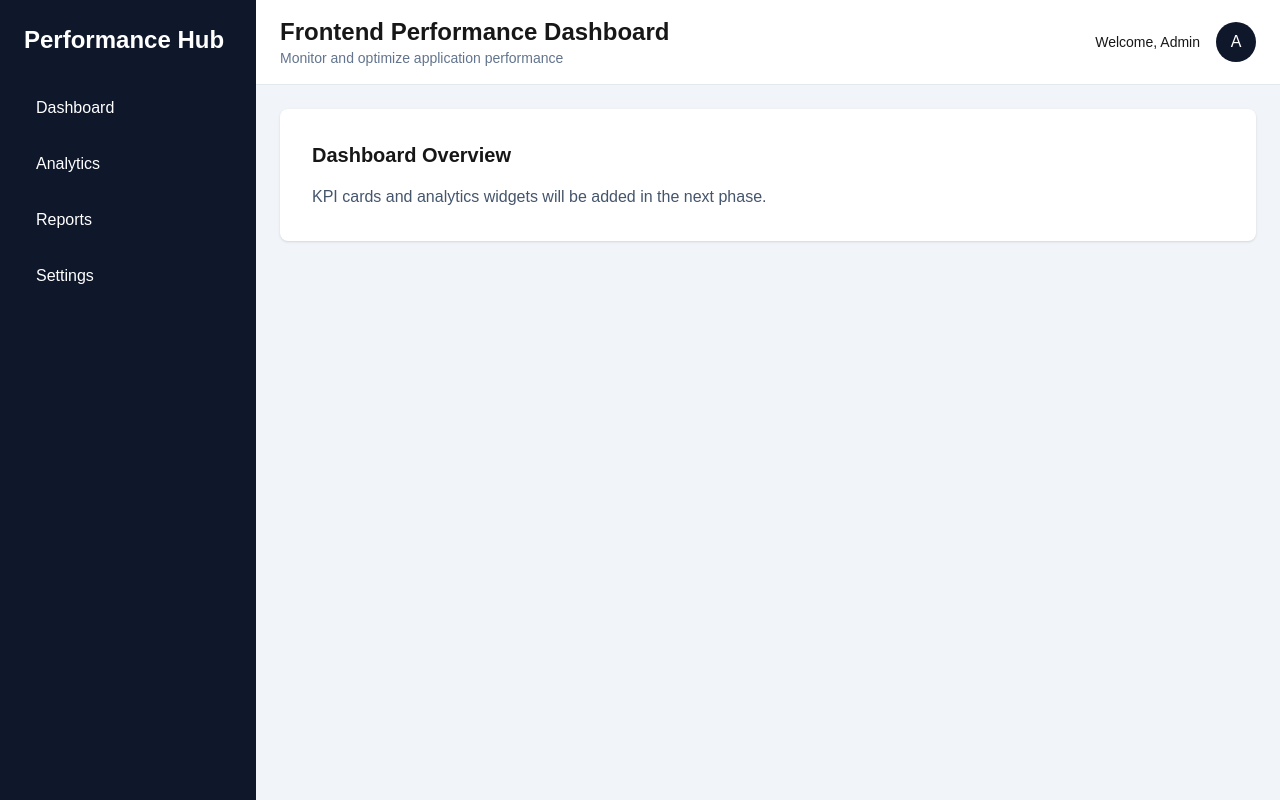
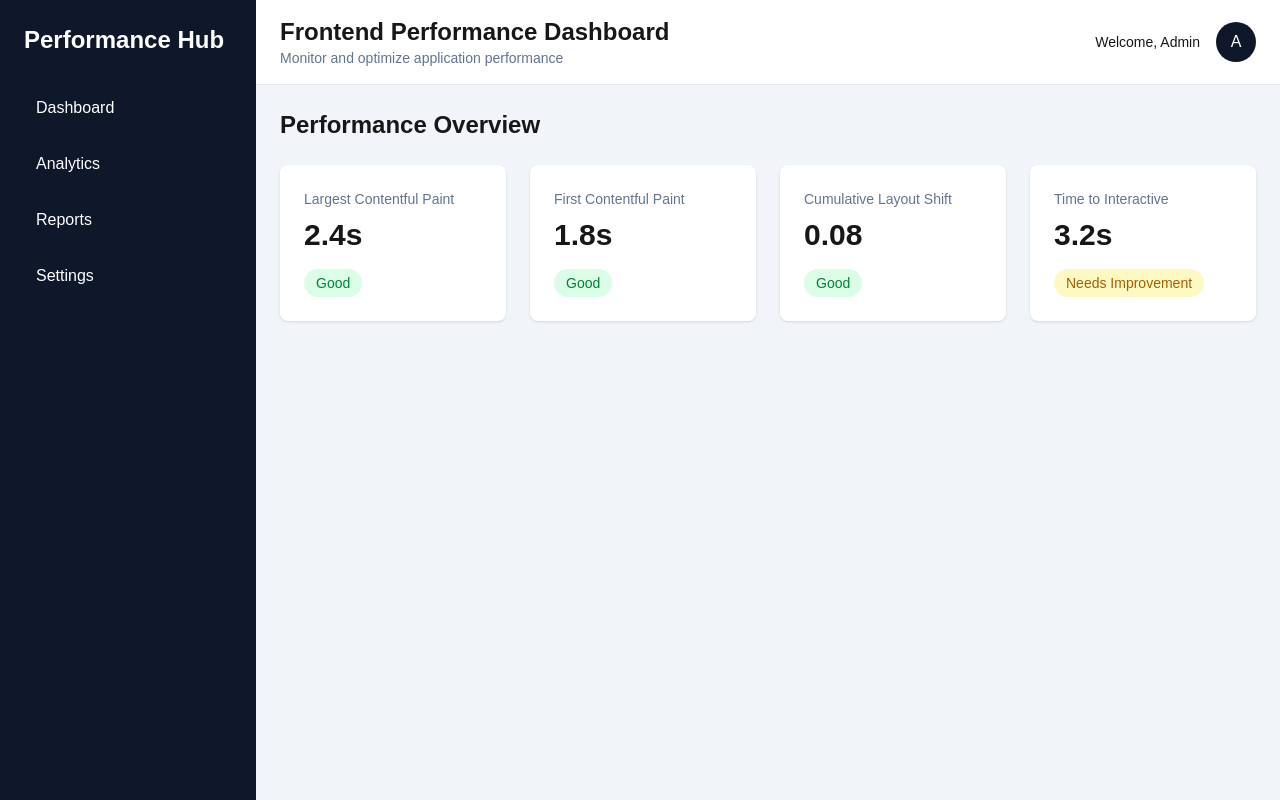
Before and after one commit to Yuvarani-UI/frontend-performance-dashboard, a Next.js app: page / in a window 1280 px wide. Built offline with nearby package versions, Linux system fonts and the light colour scheme.

Commit message:
feat: add dashboard KPI metric cards

```diff
--- a/app/page.tsx
+++ b/app/page.tsx
@@ -1,17 +1,47 @@
-import DashboardLayout from '../src/components/layout/dashboardlayout'
+import DashboardLayout from '../src/components/layout/dashboardlayout';
+import StatsCard from '@/src/components/dashboard/statscard';
+
+const metrics = [
+  {
+    title: 'Largest Contentful Paint',
+    value: '2.4s',
+    status: 'Good',
+  },
+  {
+    title: 'First Contentful Paint',
+    value: '1.8s',
+    status: 'Good',
+  },
+  {
+    title: 'Cumulative Layout Shift',
+    value: '0.08',
+    status: 'Good',
+  },
+  {
+    title: 'Time to Interactive',
+    value: '3.2s',
+    status: 'Needs Improvement',
+  },
+];
 
 export default function Home() {
   return (
     <DashboardLayout>
-      <div className="rounded-lg bg-white p-8 shadow">
-        <h2 className="mb-4 text-xl font-semibold">
-          Dashboard Overview
+      <div>
+        <h2 className="mb-6 text-2xl font-semibold">
+          Performance Overview
         </h2>
 
-        <p className="text-slate-600">
-          KPI cards and analytics widgets will be added
-          in the next phase.
-        </p>
+        <div className="grid gap-6 md:grid-cols-2 xl:grid-cols-4">
+          {metrics.map((metric) => (
+            <StatsCard
+              key={metric.title}
+              title={metric.title}
+              value={metric.value}
+              status={metric.status}
+            />
+          ))}
+        </div>
       </div>
     </DashboardLayout>
   );
--- /dev/null
+++ b/src/components/dashboard/statscard.tsx
@@ -0,0 +1,33 @@
+type StatsCardProps = {
+  title: string;
+  value: string;
+  status: string;
+};
+
+export default function StatsCard({
+  title,
+  value,
+  status,
+}: StatsCardProps) {
+  return (
+    <div className="rounded-lg bg-white p-6 shadow transition hover:shadow-md">
+      <h3 className="text-sm font-medium text-slate-500">
+        {title}
+      </h3>
+
+      <p className="mt-2 text-3xl font-bold">
+        {value}
+      </p>
+
+      <span
+        className={`mt-4 inline-block rounded-full px-3 py-1 text-sm font-medium ${
+          status === 'Good'
+            ? 'bg-green-100 text-green-700'
+            : 'bg-yellow-100 text-yellow-700'
+        }`}
+      >
+        {status}
+      </span>
+    </div>
+  );
+}
```
